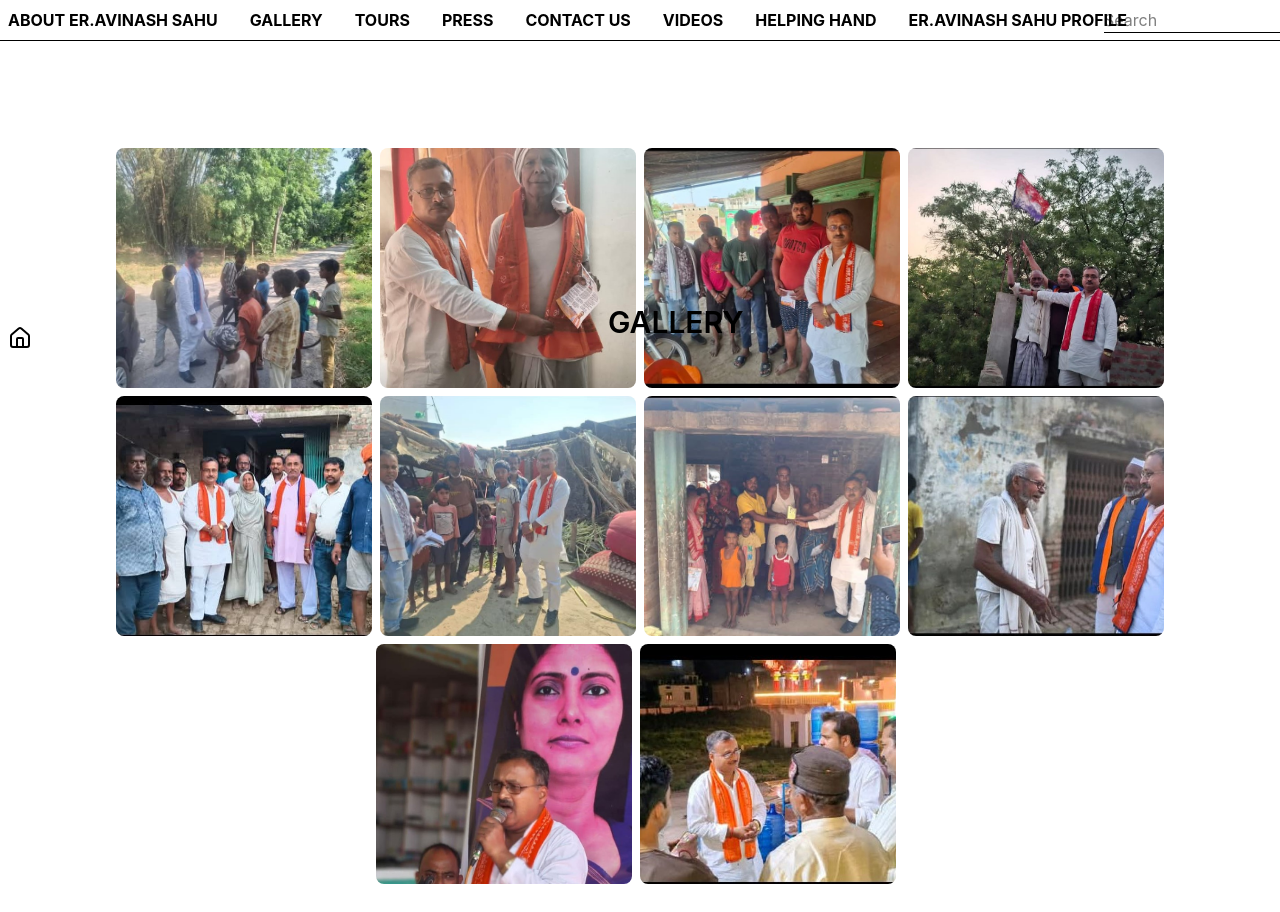
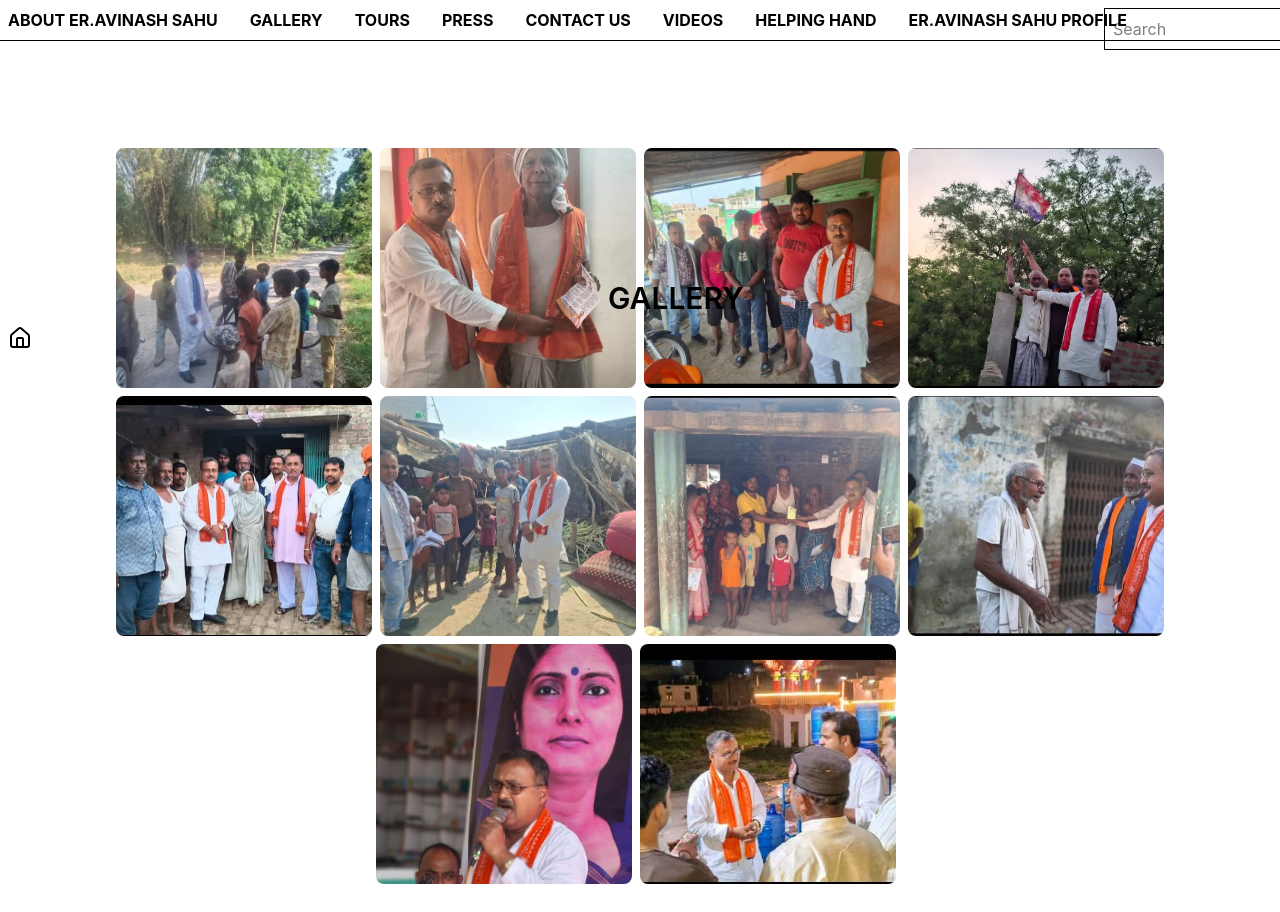
Before and after one commit to abhijeetpratapsahu-dev/gallery, a React (Vite) app: page /gallery in a window 1280 px wide. Shown: the top 912 px of the page. Built offline with nearby package versions, Linux system fonts and the light colour scheme.

Commit message:
updated website

```diff
--- a/src/Component/Navbar/Nav.jsx
+++ b/src/Component/Navbar/Nav.jsx
@@ -26,7 +26,7 @@ const Nav = () => {
         </div>
 
         <div className="absolute left-276 top-2">
-          <input className="w-50 border-b border-black" type="search" placeholder="Search" onChange={(e) => setSearch(e.target.value)} onKeyDown={handleKeyDown}/>
+          <input className="w-50 p-2 border border-black" type="search" placeholder="Search" onChange={(e) => setSearch(e.target.value)} onKeyDown={handleKeyDown}/>
           <div className='cursor-pointer absolute left-[210px] top-[2px] hover:text-red-500'>
             <Search />
           </div>
--- a/src/Component/Navbar/Pages/gallery.jsx
+++ b/src/Component/Navbar/Pages/gallery.jsx
@@ -31,7 +31,7 @@ const gallery = () => {
       }}/>
 
       <div>
-        <h1 className='text-3xl font-semibold absolute bottom-143 left-152'>GALLERY</h1>
+        <h1 className='text-3xl font-semibold absolute bottom-149 left-152'>GALLERY</h1>
       </div>
     </div>
   )
```
